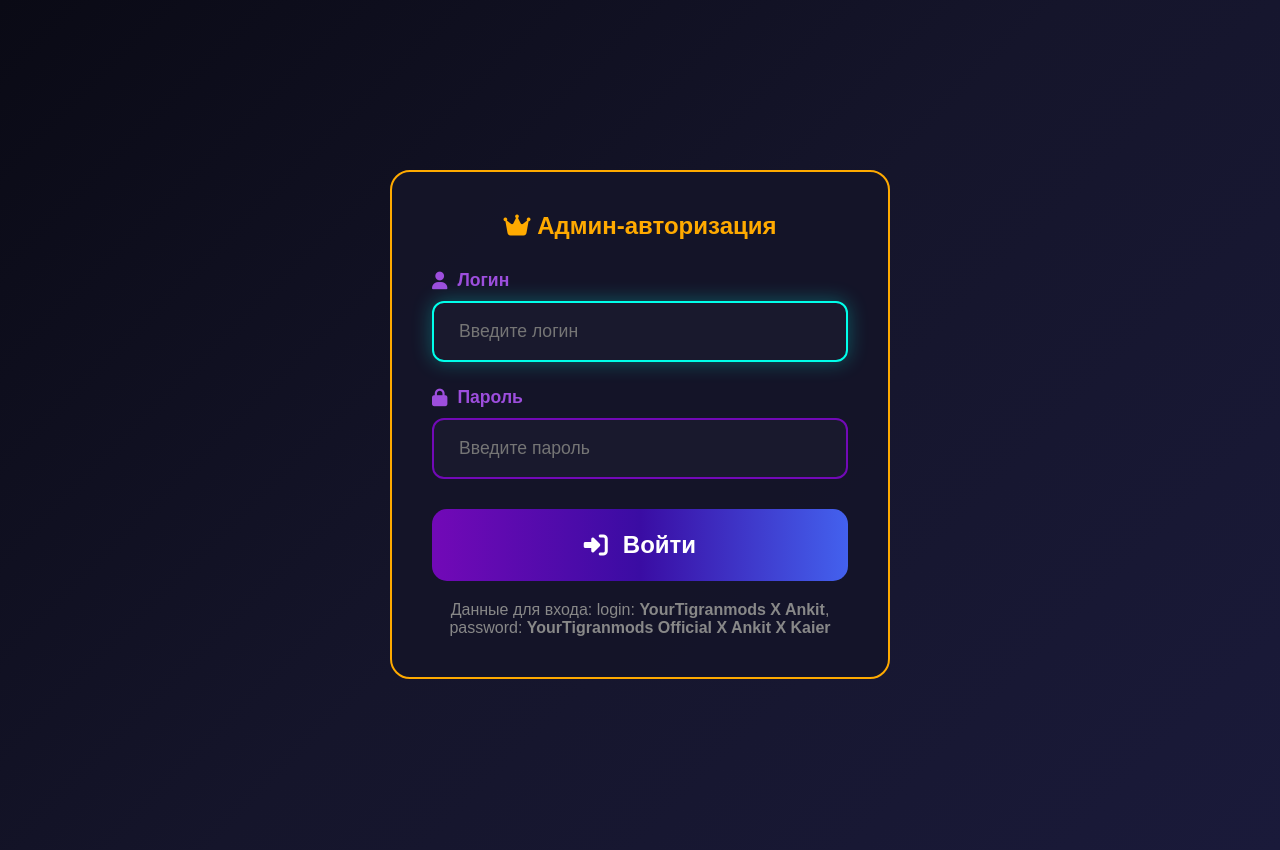
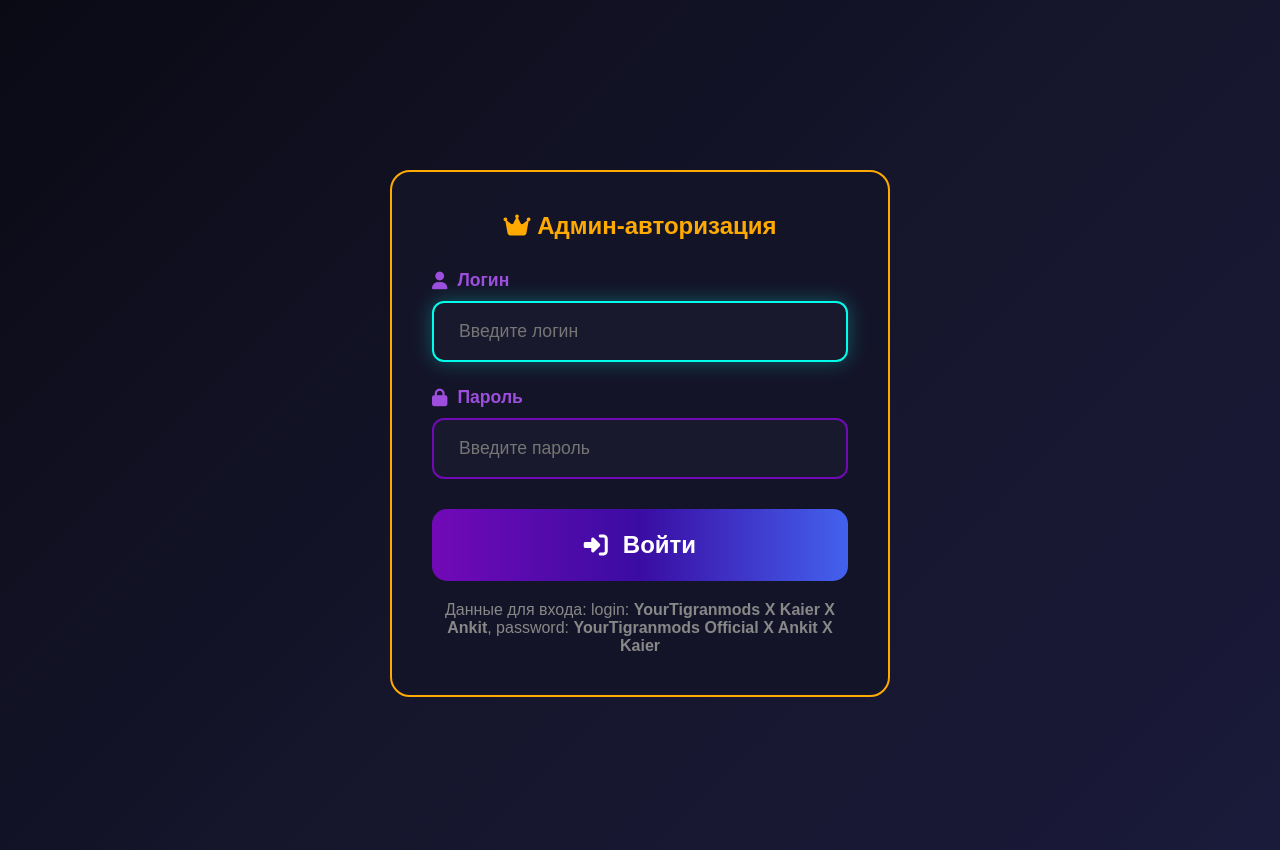
Before and after one commit to mirzoyantigran61-cell/YourTigranmodsDripKeyTestx, a plain HTML site: page admin.html in a window 1280 px wide. Drawn offline with Linux system fonts and the light colour scheme.

Commit message:
Update admin.html

```diff
--- a/admin.html
+++ b/admin.html
@@ -122,7 +122,7 @@
                 <i class="fas fa-sign-in-alt"></i> Войти
             </button>
             <p style="margin-top: 20px; color: #888;">
-                Данные для входа: login: <strong>YourTigranmods X Ankit</strong>, password: <strong>YourTigranmods Official X Ankit X Kaier</strong>
+                Данные для входа: login: <strong>YourTigranmods X Kaier X Ankit</strong>, password: <strong>YourTigranmods Official X Ankit X Kaier</strong>
             </p>
         </div>
 
@@ -184,7 +184,7 @@
     <script>
         // Mock admin credentials
         const ADMIN_CREDENTIALS = {
-            login: 'YourTigranmods X Ankit',
+            login: 'YourTigranmods X Kaier X Ankit',
             password: 'YourTigranmods Official X Ankit X Kaier'
         };
 
```
